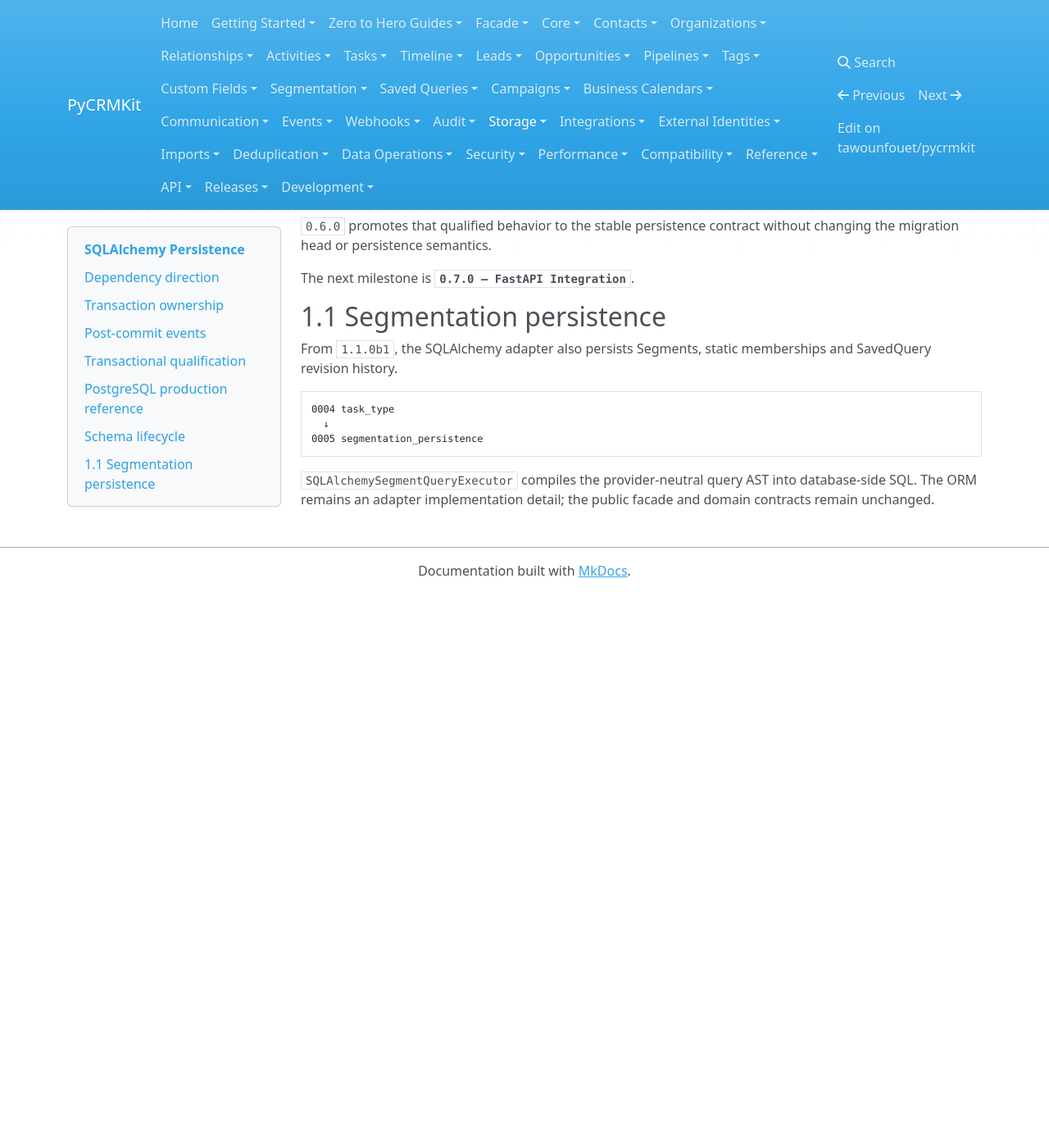
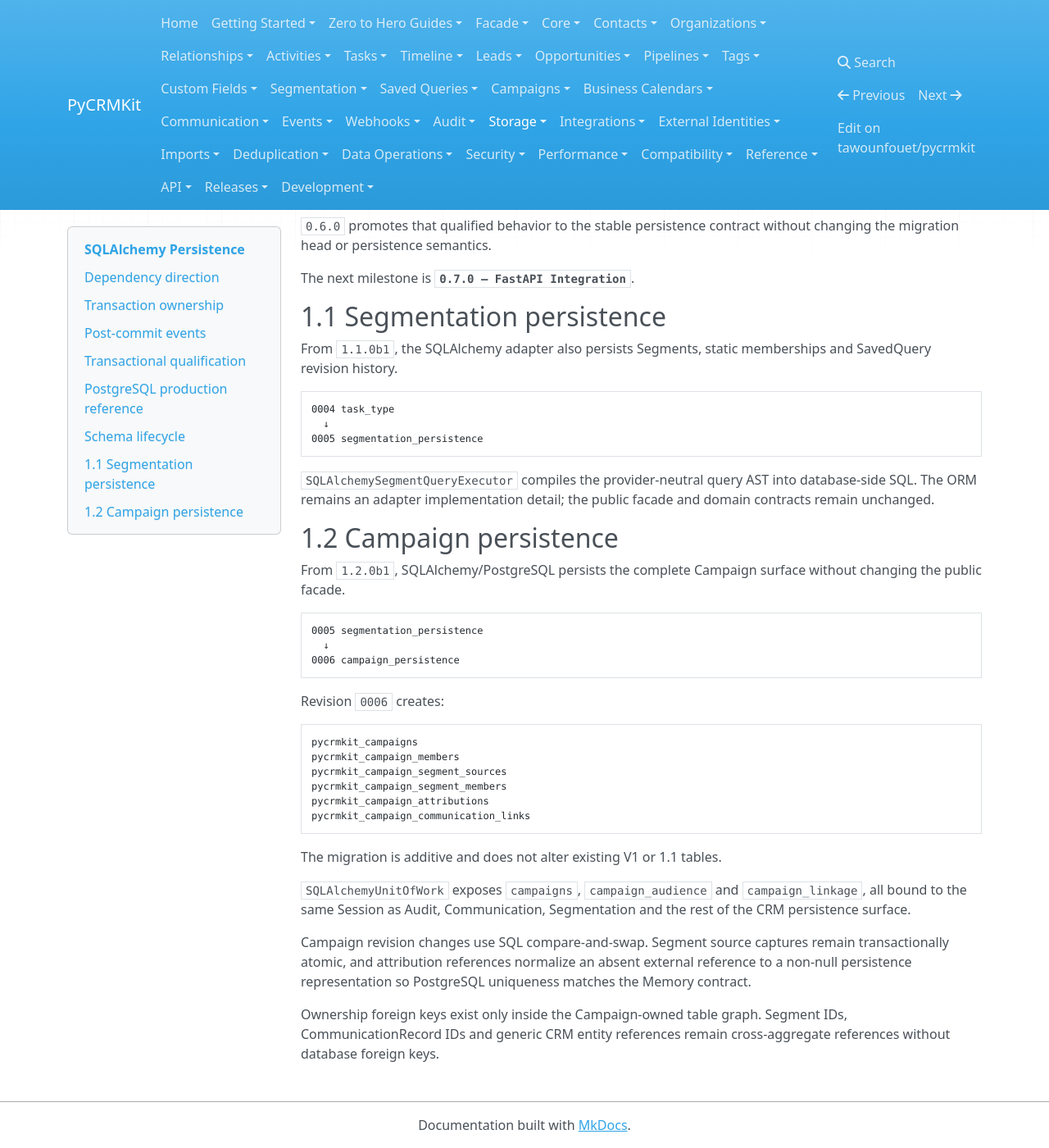
Before and after one commit to tawounfouet/pycrmkit, an MkDocs documentation site: the page built from docs/storage/sqlalchemy.md, in a window 1280 px wide and 1400 px high, scrolled down 4624 px. Shown: the whole window at 82% size. Built offline with MkDocs 1.6.1, drawn with Linux system fonts in a browser that asks for light colours; nearby versions of some CDN libraries; before the commit the page ends 5348 px from its top, so only the background shows below that; some of the changed text lies outside the part shown.

Commit message:
docs(sqlalchemy): document campaign persistence head 0006

````diff
--- a/docs/storage/sqlalchemy.md
+++ b/docs/storage/sqlalchemy.md
@@ -183,7 +183,7 @@ alembic current
 alembic check
 ```
 
-The current development head is revision `0005 — Segmentation persistence`.
+The current development head is revision `0006 — Campaign persistence`.
 
 `Base.metadata.create_all(...)` remains useful for tests and local
 experimentation, but it is no longer the production schema lifecycle.
@@ -263,3 +263,42 @@ memberships and SavedQuery revision history.
 `SQLAlchemySegmentQueryExecutor` compiles the provider-neutral query AST into
 database-side SQL. The ORM remains an adapter implementation detail; the public
 facade and domain contracts remain unchanged.
+
+
+
+## 1.2 Campaign persistence
+
+From `1.2.0b1`, SQLAlchemy/PostgreSQL persists the complete Campaign surface
+without changing the public facade.
+
+~~~text
+0005 segmentation_persistence
+  ↓
+0006 campaign_persistence
+~~~
+
+Revision `0006` creates:
+
+~~~text
+pycrmkit_campaigns
+pycrmkit_campaign_members
+pycrmkit_campaign_segment_sources
+pycrmkit_campaign_segment_members
+pycrmkit_campaign_attributions
+pycrmkit_campaign_communication_links
+~~~
+
+The migration is additive and does not alter existing V1 or 1.1 tables.
+
+`SQLAlchemyUnitOfWork` exposes `campaigns`, `campaign_audience` and
+`campaign_linkage`, all bound to the same Session as Audit, Communication,
+Segmentation and the rest of the CRM persistence surface.
+
+Campaign revision changes use SQL compare-and-swap. Segment source captures
+remain transactionally atomic, and attribution references normalize an absent
+external reference to a non-null persistence representation so PostgreSQL
+uniqueness matches the Memory contract.
+
+Ownership foreign keys exist only inside the Campaign-owned table graph.
+Segment IDs, CommunicationRecord IDs and generic CRM entity references remain
+cross-aggregate references without database foreign keys.
````
